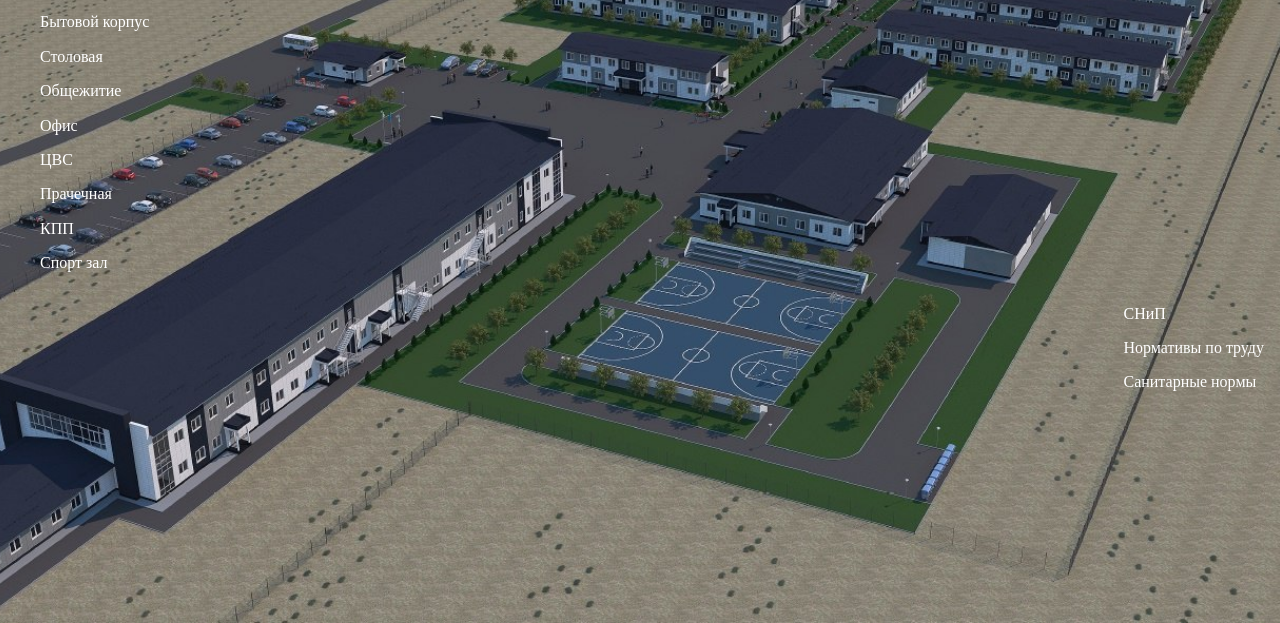
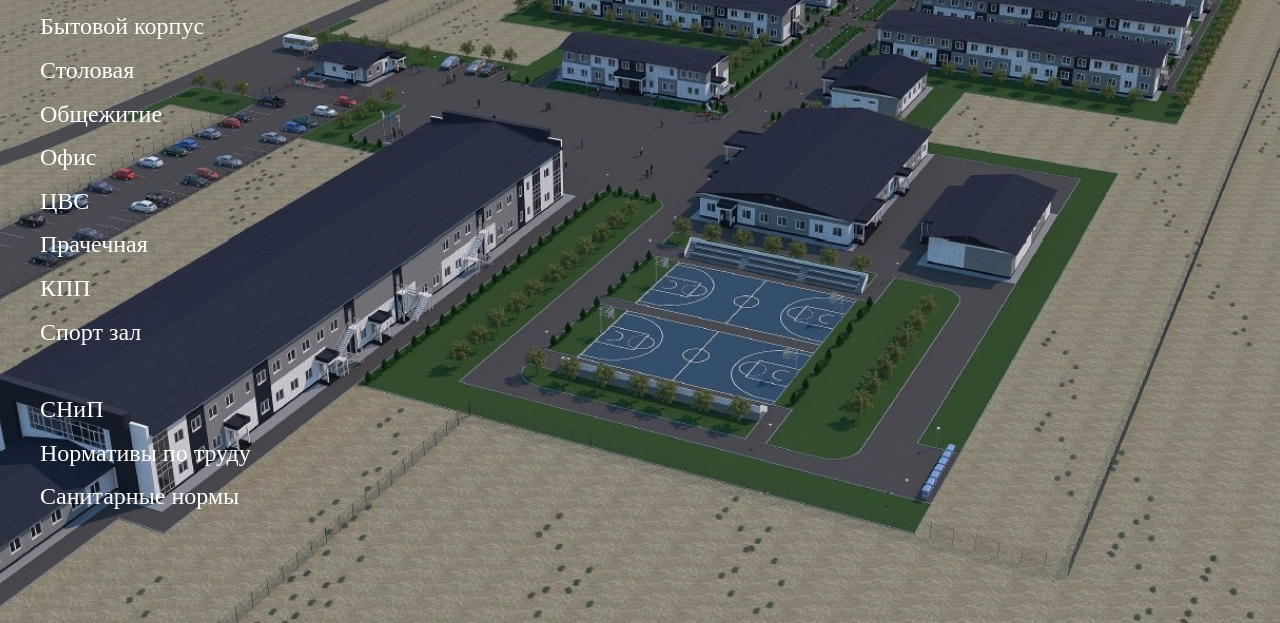
Before and after one commit to rizabek-mukanov/kazakhmys, a plain HTML site: page index.html in a window 1280 px wide. Shown: the part 177-800 px from the top of the page. Drawn offline with nearby package versions, Linux system fonts and the light colour scheme.

Commit message:
font sizes

```diff
--- a/index.html
+++ b/index.html
@@ -20,7 +20,7 @@
         </nav>
     </header>
     <div class="container">
-        <aside class="left">
+        <aside class="first">
             <ul>
                 <li><a href=" http://167.71.44.231:1010/api/v1/buildingModule/index/inventories/?csrfmiddlewaretoken=WmPhar3UfskIayoSFhSdZvEAulCh9Jy92vF1JCwsX8EFmWZni93MXofYyVVHXTJq&buildings=d8389ed0-cd5b-46c6-80a6-4b4b9ec80ec3&buildingStyles=0&rooms=0">Бытовой корпус</a></li>
                 <li><a href="http://167.71.44.231:1010/api/v1/buildingModule/index/inventories/?csrfmiddlewaretoken=p9yDfSGObFdob2JpMDQ8e7YFLsVxDi4gvionO39mTlxlnqkUpv1Hc0z3P2eXrsfx&buildings=22be2753-9dfb-4814-a64d-fc0fd3fa9f23&buildingStyles=0&rooms=0">Столовая</a></li>
@@ -32,7 +32,7 @@
                 <li><a href="http://167.71.44.231:1010/api/v1/buildingModule/index/inventories/?csrfmiddlewaretoken=8SCV2PmxHcHTbRyqJ8eiMUrpJif2Yswke1sFB0P5pS1Qnf9Vm0pRKN2NNSysMCHB&buildings=dbd54ddb-dd1b-4a5d-8739-6443890d75bf&buildingStyles=0&rooms=0">Спорт зал</a></li>
             </ul>
         </aside>
-        <aside class="right">
+        <aside class="second">
             <ul>
                 <li><a href="http://167.71.44.231:1010/api/v1/buildingModule/index/buildings/">СНиП</a></li>
                 <li><a href="http://167.71.44.231:1010/api/v1/buildingModule/index/jobs/">Нормативы по труду</a></li>
--- a/style.css
+++ b/style.css
@@ -18,11 +18,6 @@ nav {
     margin-left: 20px;
 }
 
-.right{
-    float:right;
-    margin-right: 1em;
-}
-
 nav h1 {
     margin: auto;
     text-align: center;
@@ -37,8 +32,13 @@ ul {
 
 ul li {
     margin-bottom: 1rem;
+    font-size: 24px;
 }
 
 ul a {color: white;
     text-decoration: none;
 }
+
+.second {
+    margin-top: 50px;
+}
```
